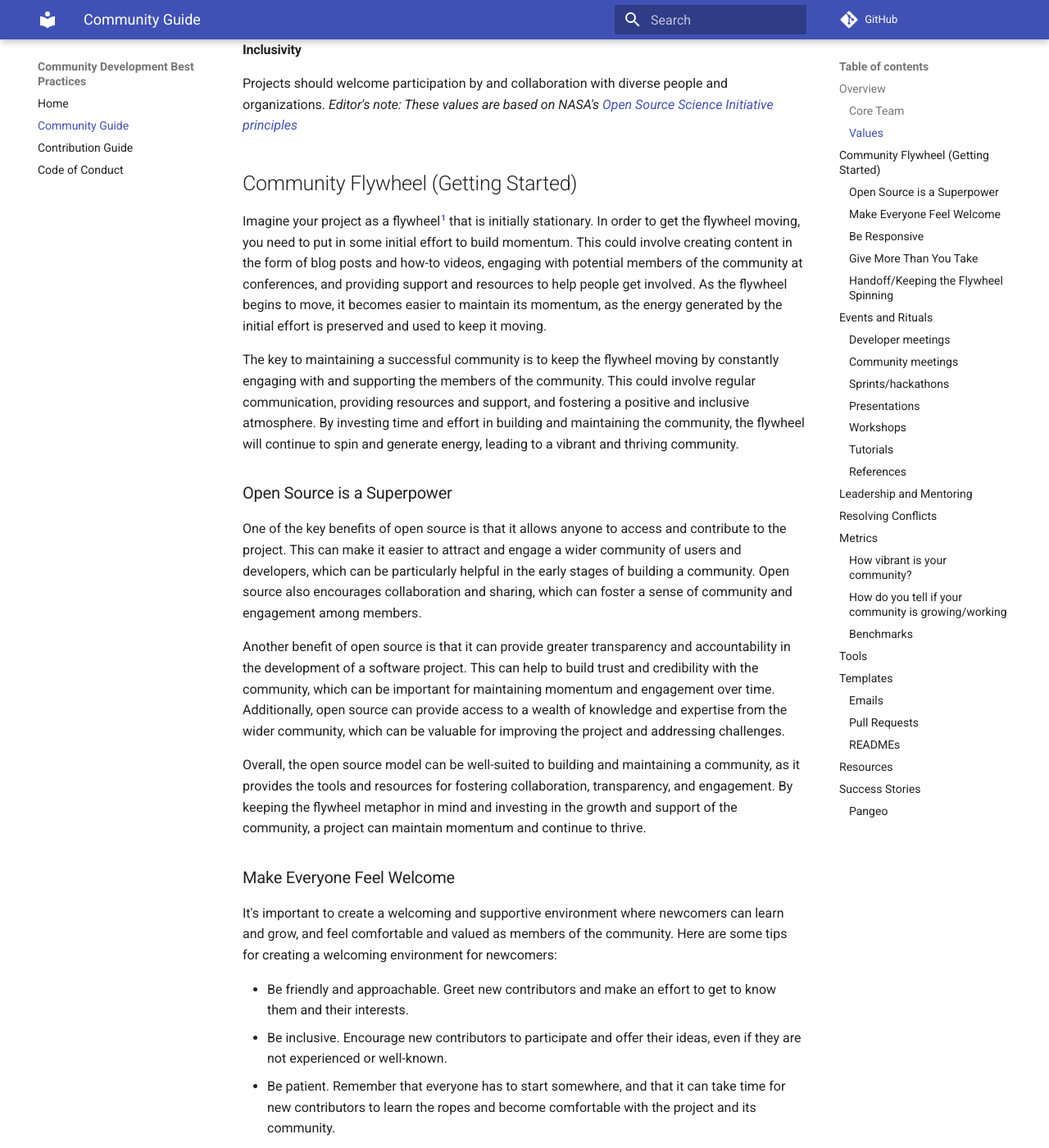
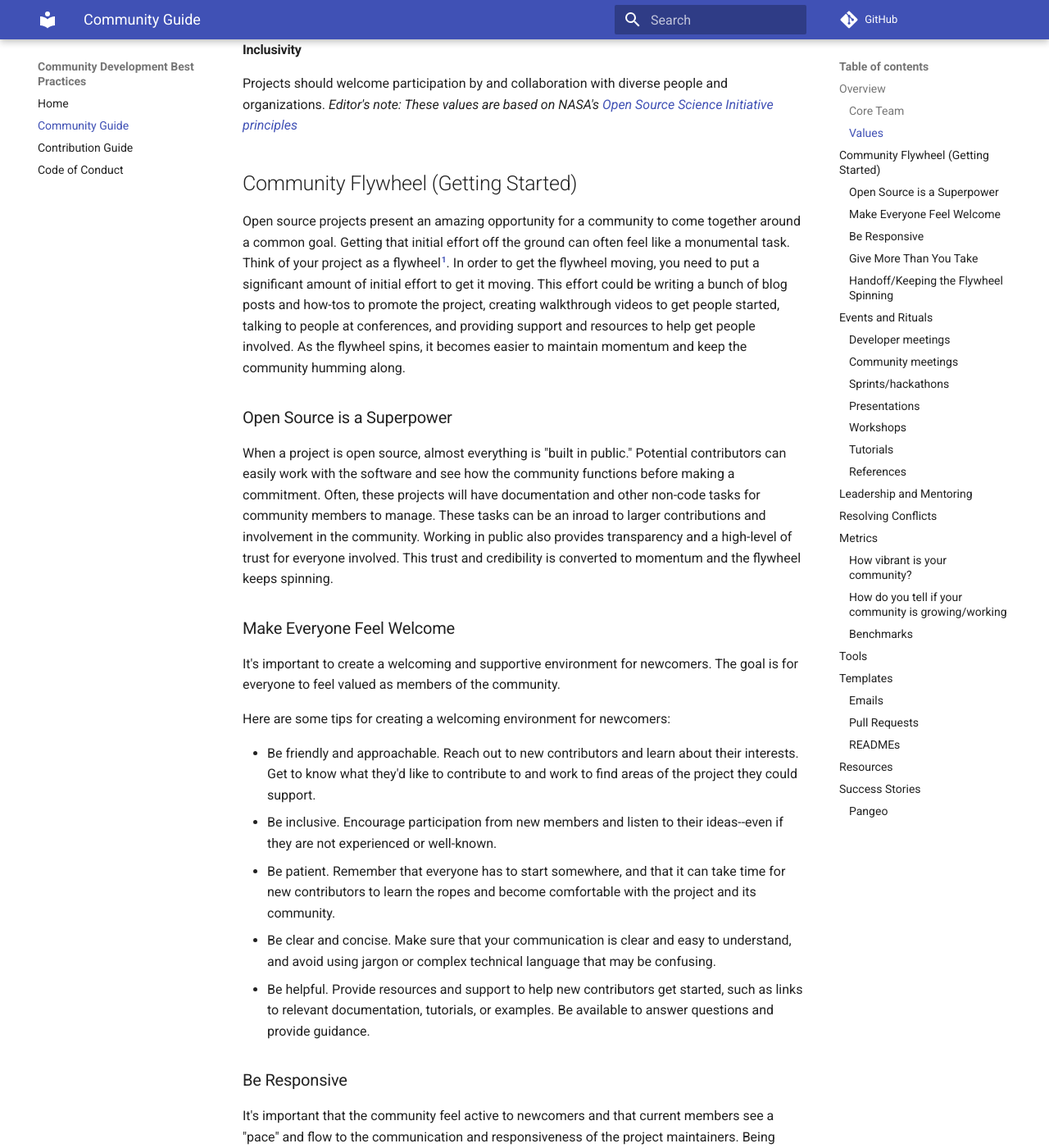
Before and after one commit to ESIPFed/esds-community-guide, an MkDocs documentation site: the page built from docs/community-guide/index.md, in a window 1280 px wide and 1400 px high, scrolled down 659 px. Shown: the whole window at 82% size. Built offline with MkDocs 1.6.1 and Material for MkDocs 9.7.7, drawn with Linux system fonts in a browser that asks for light colours; comment, search, counter and statistics services are not loaded; some of the changed text lies outside the part shown.

Commit message:
Updated draft intro text with clearer language; minor edits to main lists

```diff
--- a/docs/community-guide/index.md
+++ b/docs/community-guide/index.md
@@ -13,50 +13,46 @@ Project assets should be accessible to everyone in the community.
 Projects should welcome participation by and collaboration with diverse people and organizations.
 _Editor's note: These values are based on NASA's [Open Source Science Initiative principles](https://science.nasa.gov/open-science-overview)_
 ## Community Flywheel (Getting Started)
-Imagine your project as a flywheel[^1] that is initially stationary. In order to get the flywheel moving, you need to put in some initial effort to build momentum. This could involve creating content in the form of blog posts and how-to videos, engaging with potential members of the community at conferences, and providing support and resources to help people get involved. As the flywheel begins to move, it becomes easier to maintain its momentum, as the energy generated by the initial effort is preserved and used to keep it moving.
-
-The key to maintaining a successful community is to keep the flywheel moving by constantly engaging with and supporting the members of the community. This could involve regular communication, providing resources and support, and fostering a positive and inclusive atmosphere. By investing time and effort in building and maintaining the community, the flywheel will continue to spin and generate energy, leading to a vibrant and thriving community.
+Open source projects present an amazing opportunity for a community to come together around a common goal. Getting that initial effort off the ground can often feel like a monumental task. Think of your project as a flywheel[^1]. In order to get the flywheel moving, you need to put a significant amount of initial effort to get it moving. This effort could be writing a bunch of blog posts and how-tos to promote the project, creating walkthrough videos to get people started, talking to people at conferences, and providing support and resources to help get people involved. As the flywheel spins, it becomes easier to maintain momentum and keep the community humming along.
 
 [^1]: [The flywheel and building momentum with your community](https://orbit.love/blog/a-tactical-guide-to-kickstarting-your-community)
 ### Open Source is a Superpower
-One of the key benefits of open source is that it allows anyone to access and contribute to the project. This can make it easier to attract and engage a wider community of users and developers, which can be particularly helpful in the early stages of building a community. Open source also encourages collaboration and sharing, which can foster a sense of community and engagement among members.
+When a project is open source, almost everything is "built in public." Potential contributors can easily work with the software and see how the community functions before making a commitment. Often, these projects will have documentation and other non-code tasks for community members to manage. These tasks can be an inroad to larger contributions and involvement in the community. Working in public also provides transparency and a high-level of trust for everyone involved. This trust and credibility is converted to momentum and the flywheel keeps spinning.
+### Make Everyone Feel Welcome
+It's important to create a welcoming and supportive environment for newcomers. The goal is for everyone to feel valued as members of the community.
 
-Another benefit of open source is that it can provide greater transparency and accountability in the development of a software project. This can help to build trust and credibility with the community, which can be important for maintaining momentum and engagement over time. Additionally, open source can provide access to a wealth of knowledge and expertise from the wider community, which can be valuable for improving the project and addressing challenges.
+Here are some tips for creating a welcoming environment for newcomers:
 
-Overall, the open source model can be well-suited to building and maintaining a community, as it provides the tools and resources for fostering collaboration, transparency, and engagement. By keeping the flywheel metaphor in mind and investing in the growth and support of the community, a project can maintain momentum and continue to thrive.
-### Make Everyone Feel Welcome
-It's important to create a welcoming and supportive environment where newcomers can learn and grow, and feel comfortable and valued as members of the community. Here are some tips for creating a welcoming environment for newcomers:
-
-- Be friendly and approachable. Greet new contributors and make an effort to get to know them and their interests.
-- Be inclusive. Encourage new contributors to participate and offer their ideas, even if they are not experienced or well-known.
+- Be friendly and approachable. Reach out to new contributors and learn about their interests. Get to know what they'd like to contribute to and work to find areas of the project they could support.
+- Be inclusive. Encourage participation from new members and listen to their ideas--even if they are not experienced or well-known.
 - Be patient. Remember that everyone has to start somewhere, and that it can take time for new contributors to learn the ropes and become comfortable with the project and its community.
-- Be clear and concise. Make sure that your communication is clear and easy to understand, and avoid using jargon or complex technical language that may be confusing to newcomers.
-- Be helpful. Provide resources and support to help new contributors get started, such as links to relevant documentation, tutorials, or examples. Be available to answer questions and provide guidance as needed.
+- Be clear and concise. Make sure that your communication is clear and easy to understand, and avoid using jargon or complex technical language that may be confusing.
+- Be helpful. Provide resources and support to help new contributors get started, such as links to relevant documentation, tutorials, or examples. Be available to answer questions and provide guidance.
 ### Be Responsive
 It's important that the community feel active to newcomers and that current members see a "pace" and flow to the communication and responsiveness of the project maintainers. Being responsive and engaged with the community while avoiding burning out can sometimes seem overwhelming, but there are steps you can take to manage this responsibility without the stress:
 
-- Set clear boundaries and expectations for your involvement in the community. Establishing regular communication channels where you can provide updates and address concerns from the community.
+- Set clear boundaries and expectations for your involvement in the community. Establish regular communication channels where you can provide updates and address concerns from the community.
 - Delegate tasks and responsibilities to other members of the community, and to provide support and resources to help them take on these roles.
 - Prioritize self-care and avoid overcommitting yourself. Be realistic about the time and energy you have available to devote to the project and community.
 - Seek support and advice from others, such as other project maintainers or members of the community, to help you manage your workload and avoid burnout.
 ### Give More Than You Take
-One of the best mechanisms for building and fostering a growing community is to give as much as possible to the group. This giving can come in the form of advice and insight, documentation and how-tos, screencasts, and social events. Consider the value that a member gets from the organization and how that might encourage them to contribute. Only after you've given substantially to the community should you ask your members or contributors to do something. Not only will this make the community feel like they're getting _real_ value from the group (make it worth their time) but it will also inspire genuine and meaningful contributions.
+For a community to grow, the founding members of the community will likely have to give more than they take. This giving can come in the form of advice and insight, documentation and how-tos, screencasts, and social events. Consider the value that a member gets from the organization and how that might encourage them to contribute. Only after you've given substantially to the community should you ask your members or contributors to do something. Not only will this make the community feel like they're getting _real_ value from the group (make it worth their time) but it will also inspire genuine and meaningful contributions.
 #### Examples of Giving
 - Screencast showing the basics of submitting a pull request to the project
 - Community leaders writing and publishing documentation and best-practices as guideposts for members
 - Responding to questions and issues raised by community members in a timely and helpful manner
 - Mentoring new contributors and helping them to become familiar with the project and its goals
-- Recognizing and thanking contributors for their contributions, whether big or small
-- Hosting events or conferences related to the project, or participating in relevant events and conferences
-- Helping to build and maintain partnerships with other organizations or projects that can help to advance the goals of the project
-- Actively seeking out and addressing any potential barriers to participation, such as unclear documentation or a lack of resources, and working to make the project more accessible and inclusive.
+- Recognizing contributions, big and small
+- Hosting events or conferences related to the project
+- Helping to build and maintain partnerships with other organizations or projects aligned with community goals
+- Actively seeking out and addressing any potential barriers to participation, such as unclear documentation or a lack of resources
 - Using Twitter and other social media platforms to talk about _how to use_ the software/system/project in your own project
 ### Handoff/Keeping the Flywheel Spinning
-- Communicate openly and transparently with the community. Keep community members informed about any changes or developments related to the project, and solicit their feedback and input.
-- Establish clear roles and responsibilities for project leadership and management. This can help to ensure that the project continues to move forward, even if the leadership team changes or expands.
+- Communicate openly and transparently with the community. Keep community members informed about any changes or developments related to the project, and get their feedback and input.
+- Establish clear roles and responsibilities for project leadership and management. This can help to ensure that the project continues to move forward, even if the leadership team changes.
 - Prioritize and focus on the most important goals and objectives of the project. This can help to keep the project on track, even as it grows and evolves.
 - Encourage and support community participation. Make it easy for community members to contribute, and recognize and thank them for their contributions. This can help to maintain and even grow the community, which is essential for the long-term success of the project.
-- Continuously assess and adapt to the changing needs and challenges of the project. Be willing to make changes and adjustments as needed, in order to ensure that the project remains relevant and effective.
+- Continuously assess and adapt to the changing needs and challenges of the project. Be willing to make changes and adjustments as needed.
 ## Events and Rituals
 
 ### Developer meetings
```
